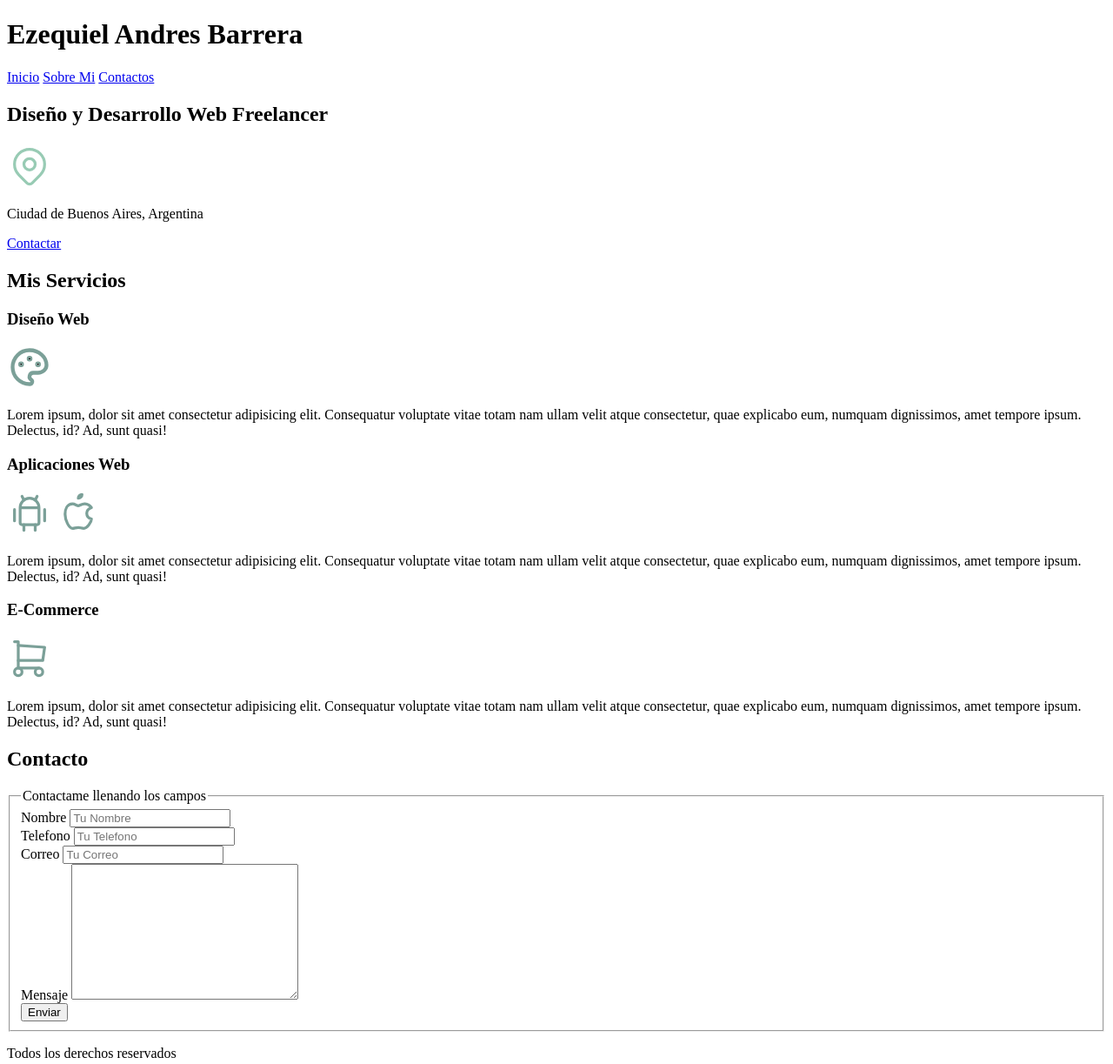
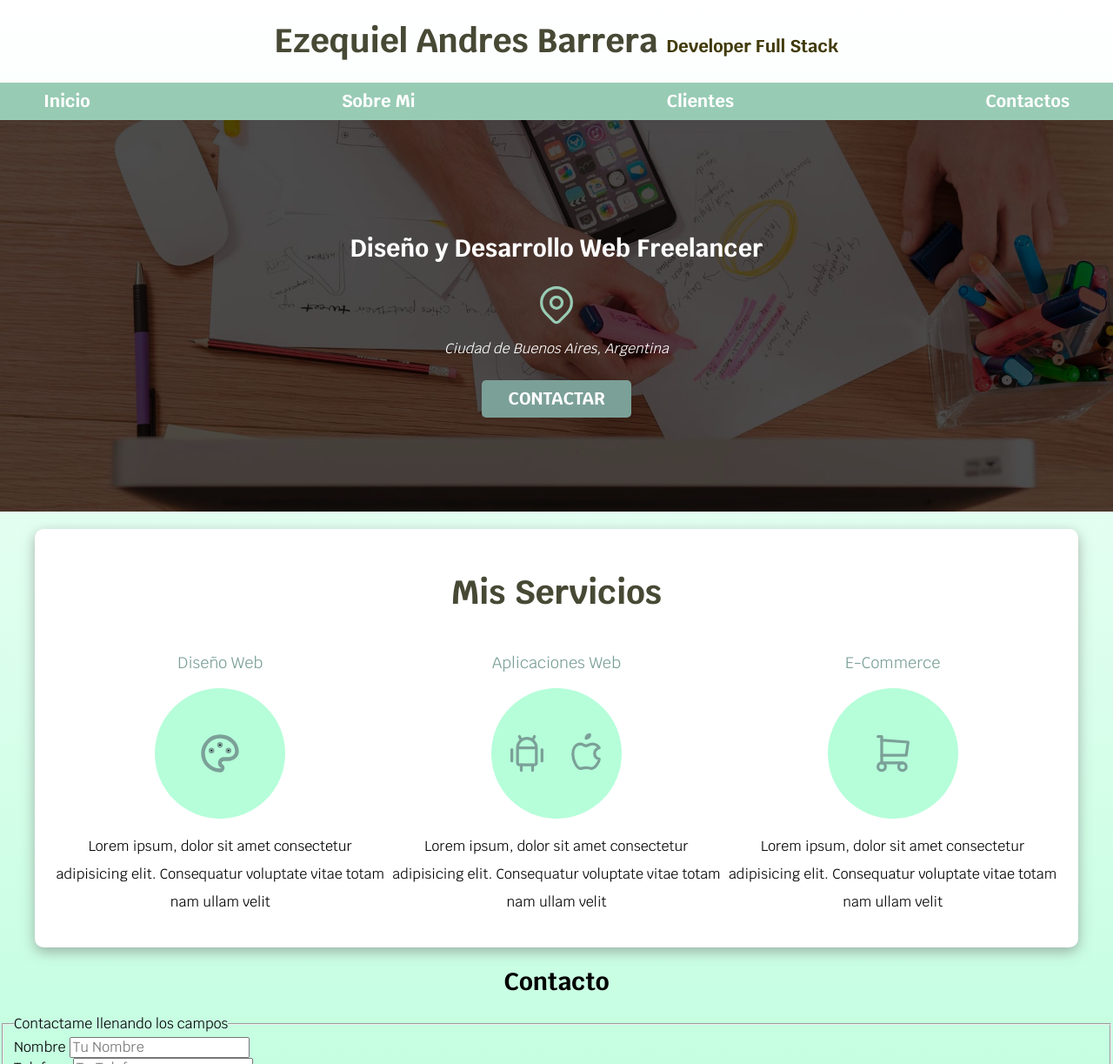
Before and after one commit to Ezequiel-Barrera/proyecto_freelancer, a plain HTML site: page index.html in a window 1280 px wide. Shown: the top 1223 px of the page at 87% size. Drawn offline with Linux system fonts and the light colour scheme.

Commit message:
agregando CSS3 para dar estilo a la pagina principal

```diff
--- /dev/null
+++ b/css/styles.css
@@ -0,0 +1,189 @@
+:root {
+    --primario: #98cbb4;
+    --secundario: #7ba098;
+    --terciario: #b5fed9;
+    --cuarto: #474935;
+    --cinto: #423b0b;
+}
+
+/* Globales */
+html {
+    font-size: 62.5%;
+    box-sizing: border-box; /* Hack para Box Model */
+}
+
+*, *:before, *:after {
+    box-sizing: inherit;
+}
+
+body {
+    font-size: 16px; /* 1rem = 10px */
+    font-family: 'Krub', sans-serif;
+    background-image: linear-gradient(to top, var(--terciario) 0%, #fff 100%);
+}
+
+.contenedor {
+    max-width: 120rem;
+    margin: 0 auto;
+}
+
+.boton {
+    background-color: var(--secundario);
+    color: #fff;
+    padding: 1rem 3rem;
+    margin-top: 1rem;
+    font-size: 2rem;
+    text-decoration: none;
+    text-transform: uppercase;
+    font-weight: 700;
+    border-radius: .5rem;
+    width: 80½;
+    text-align: center;
+}
+
+@media (min-width: 768px)  {
+    .boton {
+        width: auto;
+    }
+}
+
+.sombra {
+    -webkit-box-shadow: 0px 5px 15px 0px rgba(112,112,112,0.54);
+    -moz-box-shadow: 0px 5px 15px 0px rgba(112,112,112,0.54);
+    box-shadow: 0px 5px 15px 0px rgba(112,112,112,0.54);
+    background-color: #fff;
+    padding: 2rem;
+    border-radius: 1rem;
+}
+
+/* Tipografia */
+h1 {
+    font-size: 3.8rem;
+}
+
+h2 {
+    font-size: 2.8rem;
+
+}
+
+h3 {
+    font-size: 1.8rem;
+}
+
+h1,h2,h3 {
+    text-align: center;
+}
+
+/* Titulos */
+.titulo {
+    text-align: center;
+    font-size: 3.8rem;
+    color: var(--cuarto);
+}
+
+.titulo span {
+    font-size: 2rem;
+    color: var(--cinto);
+}
+
+/* Navegacion Principal */
+.nav-bg {
+    background-color: var(--primario);
+}
+
+.navegacion-principal {
+    padding: 0;
+    display: flex;
+    flex-direction: column;
+}
+
+@media (min-width: 768px)  {
+    .navegacion-principal {
+        flex-direction: row;
+        justify-content: space-between;
+    }
+}
+
+.navegacion-principal a {
+    display: block;
+    text-align: center;
+    color: #fff;
+    text-decoration: none;
+    font-size: 2rem;
+    font-weight: 700;
+    padding: 1rem;
+}
+
+.navegacion-principal a:hover {
+    background-color: var(--terciario);
+    color: var(--cuarto);
+}
+
+/* Hero */
+.hero {
+    background-image: url(../img/hero.jpg);
+    background-repeat: no-repeat;
+    background-size: cover;
+    height: 450px;
+    position: relative;
+    margin-bottom: 2rem;
+}
+
+.contenido-hero {
+    position: absolute;
+    background-color: rgba( 0,0,0, .7 ); /* Anterior */
+    background-color: rgb( 0 0 0 / 70% ); /* New */
+    width: 100%;
+    height: 100%;
+
+    display: flex;
+    flex-direction: column;
+    align-items: center;
+    justify-content: center;
+}
+
+.contenido-hero h2,
+.contenido-hero p {
+    color: #fff;
+}
+
+/* Servicios */
+.servicios {
+    display: grid;
+    grid-template-columns: repeat(3, 1fr);
+    /*  repeat(3, 1fr)
+        = 1fr 1fr 1fr
+        = 33.3% 33.3% 33.3%*/
+    /* 33.3% = 1fr */
+
+    /*  grid-template-rows: 200px 800px;
+        grid-template-columns: 300px 300px;
+        =
+        grid: 200px 800px / 300px 300px; */
+    column-count: 1rem;
+}
+
+.servicio {
+    display: flex;
+    flex-direction: column;
+    align-items: center;
+}
+
+.servicio h3 {
+    color: var(--secundario);
+    font-weight: 400;
+}
+.servicio p {
+    line-height: 2;
+    text-align: center;
+}
+
+.servicio .iconos {
+    height: 15rem;
+    width: 15rem;
+    background-color: var(--terciario);
+    border-radius: 50%;
+    display: flex;
+    justify-content: space-evenly;
+    align-items: center;
+}
--- a/index.html
+++ b/index.html
@@ -5,30 +5,42 @@
     <meta http-equiv="X-UA-Compatible" content="IE=edge">
     <meta name="viewport" content="width=device-width, initial-scale=1.0">
     <title>Diseñador Freelancer</title>
+    <link rel="preload" href="css/normalize.css" as="style">
+    <link rel="stylesheet" href="css/normalize.css">
+    <link href="https://fonts.googleapis.com/css2?family=Krub:wght@400;700&display=swap" rel="stylesheet">
+    <link rel="preload" href="css/styles.css" as="style">
+    <link rel="stylesheet" href="css/styles.css">
 </head>
 <body>
     <header>
-        <h1>Ezequiel Andres Barrera</h1>
+        <h1 class="titulo">Ezequiel Andres Barrera <span>Developer Full Stack</span> </h1>
     </header>
-    <nav>
+    <div class="nav-bg">
+        <nav class="navegacion-principal contenedor">
             <a href="#">Inicio</a>
             <a href="#">Sobre Mi</a>
+            <a href="#">Clientes</a>
             <a href="#">Contactos</a>
         </nav>
-    <section>
+    </div>
+    <section class="hero">
+        <div class="contenido-hero">
             <h2>Diseño y Desarrollo Web Freelancer</h2>
             <svg xmlns="http://www.w3.org/2000/svg" class="icon icon-tabler icon-tabler-map-pin" width="52" height="52" viewBox="0 0 24 24" stroke-width="1.5" stroke="#98cbb4" fill="none" stroke-linecap="round" stroke-linejoin="round">
                 <path stroke="none" d="M0 0h24v24H0z" fill="none"/>
                 <circle cx="12" cy="11" r="3" />
                 <path d="M17.657 16.657l-4.243 4.243a2 2 0 0 1 -2.827 0l-4.244 -4.243a8 8 0 1 1 11.314 0z" />
             </svg>
-        <p>Ciudad de Buenos Aires, Argentina</p>
-        <a href="#">Contactar</a>
+            <p><em>Ciudad de Buenos Aires, Argentina</em></p>
+            <a class="boton" href="#">Contactar</a>
+        </div>
     </section>
-    <main>
-        <h2>Mis Servicios</h2>
-        <section>
+    <main class="contenedor sombra">
+        <h2 class="titulo">Mis Servicios</h2>
+        <div class="servicios">
+            <section class="servicio">
                 <h3>Diseño Web</h3>
+                <div class="iconos">
                     <svg xmlns="http://www.w3.org/2000/svg" class="icon icon-tabler icon-tabler-palette" width="52" height="52" viewBox="0 0 24 24" stroke-width="2" stroke="#7ba098" fill="none" stroke-linecap="round" stroke-linejoin="round">
                         <path stroke="none" d="M0 0h24v24H0z" fill="none"/>
                         <path d="M12 21a9 9 0 1 1 0 -18a9 8 0 0 1 9 8a4.5 4 0 0 1 -4.5 4h-2.5a2 2 0 0 0 -1 3.75a1.3 1.3 0 0 1 -1 2.25" />
@@ -36,10 +48,12 @@
                         <circle cx="12" cy="7.5" r=".5" fill="currentColor" />
                         <circle cx="16.5" cy="10.5" r=".5" fill="currentColor" />
                     </svg>
-            <p>Lorem ipsum, dolor sit amet consectetur adipisicing elit. Consequatur voluptate vitae totam nam ullam velit atque consectetur, quae explicabo eum, numquam dignissimos, amet tempore ipsum. Delectus, id? Ad, sunt quasi!</p>
+                </div>
+                <p>Lorem ipsum, dolor sit amet consectetur adipisicing elit. Consequatur voluptate vitae totam nam ullam velit</p>
             </section>
-        <section>
+            <section class="servicio">
                 <h3>Aplicaciones Web</h3>
+                <div class="iconos">
                     <svg xmlns="http://www.w3.org/2000/svg" class="icon icon-tabler icon-tabler-brand-android" width="52" height="52" viewBox="0 0 24 24" stroke-width="1.5" stroke="#7ba098" fill="none" stroke-linecap="round" stroke-linejoin="round">
                         <path stroke="none" d="M0 0h24v24H0z" fill="none"/>
                         <line x1="4" y1="10" x2="4" y2="16" />
@@ -50,15 +64,18 @@
                         <line x1="9" y1="18" x2="9" y2="21" />
                         <line x1="15" y1="18" x2="15" y2="21" />
                     </svg>
+
                     <svg xmlns="http://www.w3.org/2000/svg" class="icon icon-tabler icon-tabler-brand-apple" width="52" height="52" viewBox="0 0 24 24" stroke-width="1.5" stroke="#7ba098" fill="none" stroke-linecap="round" stroke-linejoin="round">
                         <path stroke="none" d="M0 0h24v24H0z" fill="none"/>
                         <path d="M9 7c-3 0 -4 3 -4 5.5c0 3 2 7.5 4 7.5c1.088 -.046 1.679 -.5 3 -.5c1.312 0 1.5 .5 3 .5s4 -3 4 -5c-.028 -.01 -2.472 -.403 -2.5 -3c-.019 -2.17 2.416 -2.954 2.5 -3c-1.023 -1.492 -2.951 -1.963 -3.5 -2c-1.433 -.111 -2.83 1 -3.5 1c-.68 0 -1.9 -1 -3 -1z" />
                         <path d="M12 4a2 2 0 0 0 2 -2a2 2 0 0 0 -2 2" />
                     </svg>
-            <p>Lorem ipsum, dolor sit amet consectetur adipisicing elit. Consequatur voluptate vitae totam nam ullam velit atque consectetur, quae explicabo eum, numquam dignissimos, amet tempore ipsum. Delectus, id? Ad, sunt quasi!</p>
+                </div>
+                <p>Lorem ipsum, dolor sit amet consectetur adipisicing elit. Consequatur voluptate vitae totam nam ullam velit</p>
             </section>
-        <section>
+            <section class="servicio">
                 <h3>E-Commerce</h3>
+                <div class="iconos">
                     <svg xmlns="http://www.w3.org/2000/svg" class="icon icon-tabler icon-tabler-shopping-cart" width="52" height="52" viewBox="0 0 24 24" stroke-width="1.5" stroke="#7ba098" fill="none" stroke-linecap="round" stroke-linejoin="round">
                         <path stroke="none" d="M0 0h24v24H0z" fill="none"/>
                         <circle cx="6" cy="19" r="2" />
@@ -66,8 +83,10 @@
                         <path d="M17 17h-11v-14h-2" />
                         <path d="M6 5l14 1l-1 7h-13" />
                     </svg>
-            <p>Lorem ipsum, dolor sit amet consectetur adipisicing elit. Consequatur voluptate vitae totam nam ullam velit atque consectetur, quae explicabo eum, numquam dignissimos, amet tempore ipsum. Delectus, id? Ad, sunt quasi!</p>
+                </div>
+                <p>Lorem ipsum, dolor sit amet consectetur adipisicing elit. Consequatur voluptate vitae totam nam ullam velit</p>
             </section>
+        </div>
     </main>
     <section>
         <h2>Contacto</h2>
@@ -97,7 +116,7 @@
         </form>
     </section>
     <footer>
-        <p>Todos los derechos reservados</p>
+        <p>Todos los derechos reservados. Ezequiel Andres Barrera</p>
     </footer>
 </body>
 </html>
```
Also changed, not shown: css/normalize.css (added). Lines whose indentation alone changed are shown as unchanged.
